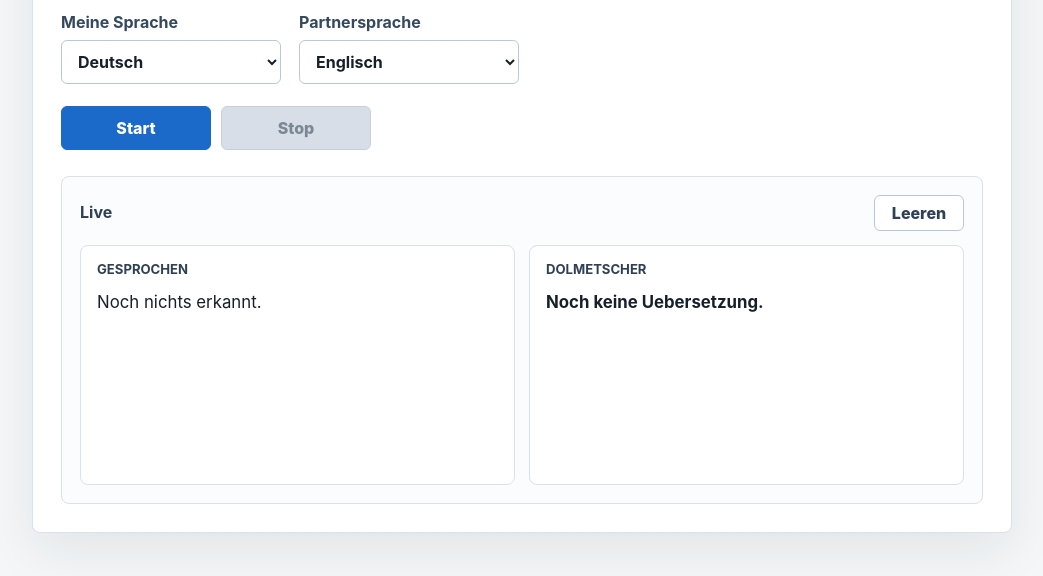
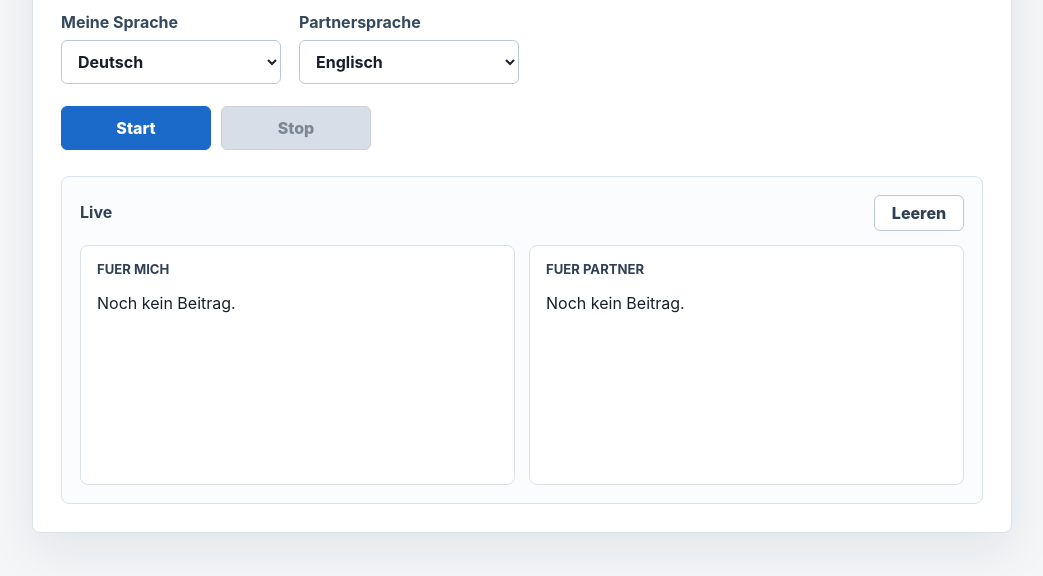
Before and after one commit to cgallerhh/openAI-translate, a website: page public/index.html in a window 1280 px wide. Shown: the part 192-768 px from the top of the page, without its empty margins (118-1161 px from the left). Drawn offline with Linux system fonts and the light colour scheme.

Commit message:
Show conversation by audience columns

```diff
--- a/public/index.html
+++ b/public/index.html
@@ -49,12 +49,16 @@
           </div>
           <div class="live-grid">
             <article class="live-card">
-              <h3>Gesprochen</h3>
-              <p id="sourceText" class="live-text">Noch nichts erkannt.</p>
+              <h3 id="mineColumnTitle">Fuer mich</h3>
+              <div id="mineFeed" class="audience-feed">
+                <p class="empty-state">Noch kein Beitrag.</p>
+              </div>
             </article>
             <article class="live-card">
-              <h3>Dolmetscher</h3>
-              <p id="translationText" class="live-text translated">Noch keine Uebersetzung.</p>
+              <h3 id="partnerColumnTitle">Fuer Partner</h3>
+              <div id="partnerFeed" class="audience-feed">
+                <p class="empty-state">Noch kein Beitrag.</p>
+              </div>
             </article>
           </div>
         </section>
```
